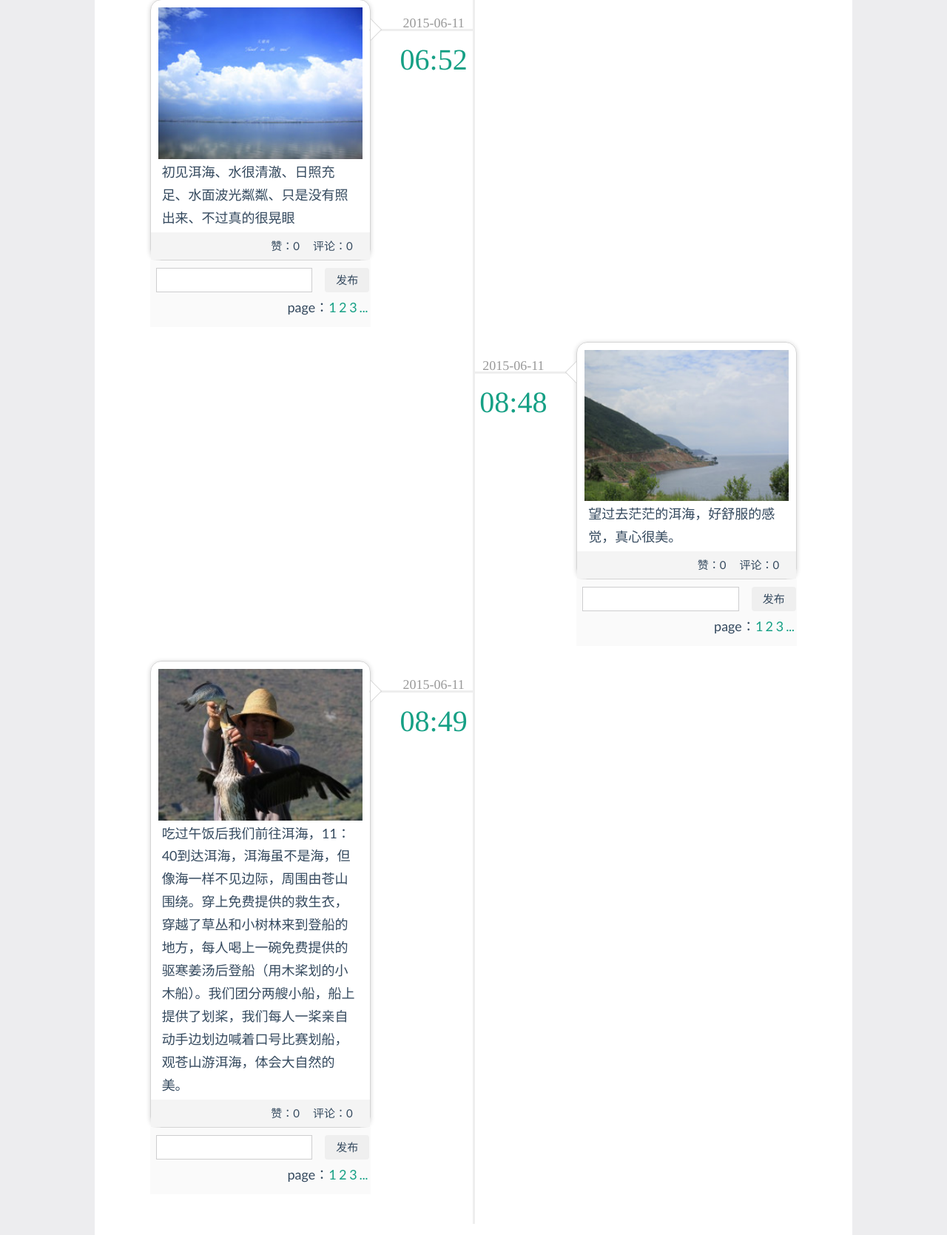
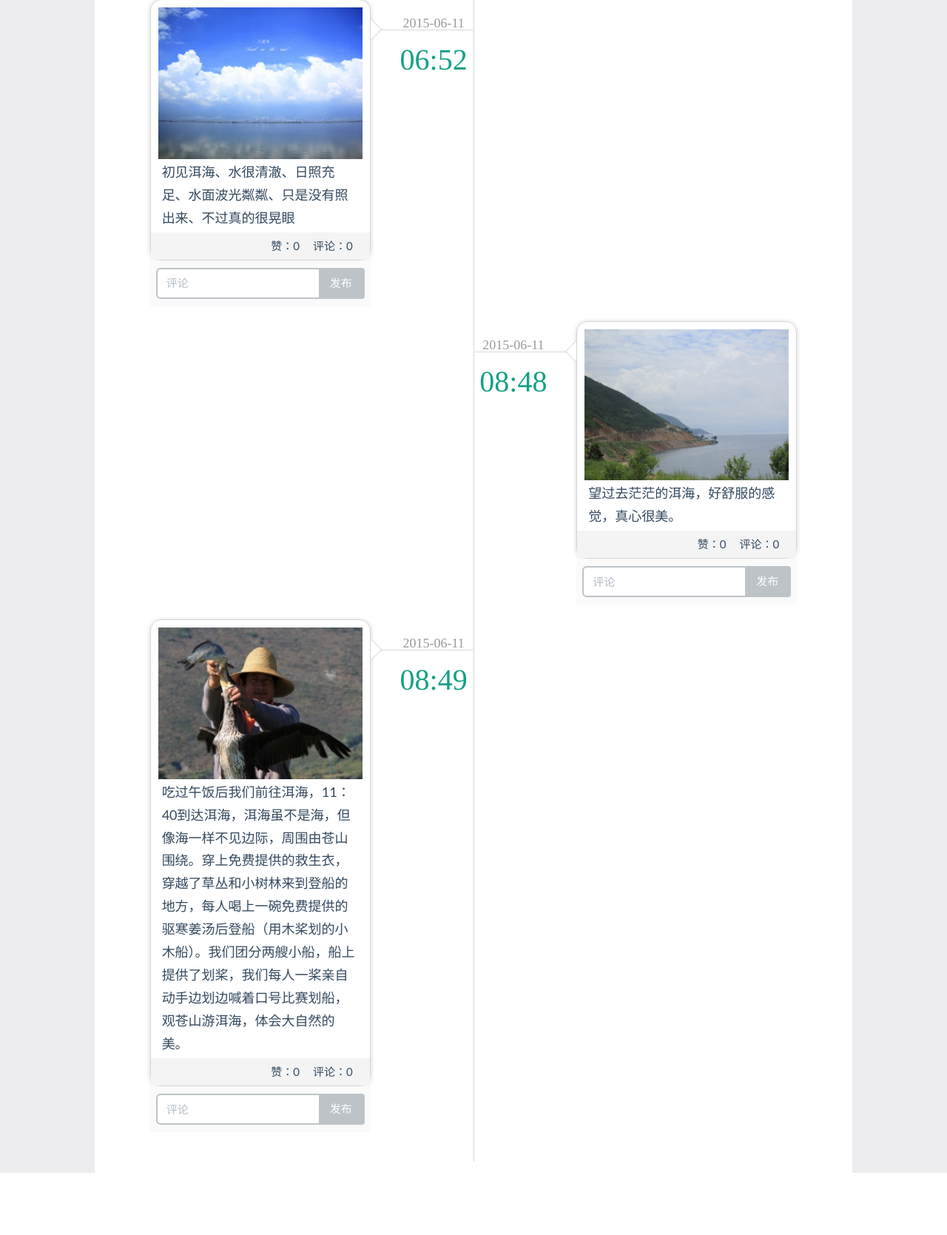
Before and after one commit to ekuri/ZouZou, a Django app: page /travel/detail/1/ in a window 1280 px wide. Shown: the part 232-1901 px from the top of the page at 74% size. After the commit the page ends 1817 px from the top, so only its background shows below. Run offline with Django 3.2, Linux system fonts and the light colour scheme; data comes from the database, SQL or seed files in the repository; data that the repository does not hold is empty; some libraries are stand-ins or nearby versions; some web fonts are replaced.

Commit message:
Complete comment function

```diff
--- a/code/comment/urls.py
+++ b/code/comment/urls.py
@@ -4,4 +4,5 @@ from . import views
 
 urlpatterns = [
     url(r'^$', views.get_comments, {'templateName': 'comments.html'}, name='comments'),
+    url(r'^create/$', views.create_comment, name='create'),
 ]
--- a/code/travel/static/css/travelDetail.css
+++ b/code/travel/static/css/travelDetail.css
@@ -357,3 +357,7 @@ body {
   border: 1px solid #d4d4d4;
   box-shadow: 0 1px 6px rgba(0, 0, 0, 0.175);
 }
+
+#comment-iframe {
+  display: none;
+}
--- a/code/travel/static/js/travelDetail.js
+++ b/code/travel/static/js/travelDetail.js
@@ -40,4 +40,21 @@ $(function(){
     showMap();
     hideMap();
     //fectchData();
+
+    $('#comment-iframe').load(function() {
+        var data = JSON.parse($('#comment-iframe').contents().find('body').html());
+        var travelItemId = data['travelItem'];
+        if (data['result']) {
+            $('#travelItem' + travelItemId).append('<li><div>' +
+                '<div class="timeline-comment-head"><img src="' + data['image'] +
+                '"></div><div class="timeline-comment-content">' +
+                '<div class="timeline-comment-content-1"><a href="#">' + data['username'] +
+                '</a>: ' + data['content'] + '</div></div></div></li>');
+            var count = $('#count' + travelItemId).html();
+            $('#count' + travelItemId).html(parseInt(count) + 1);
+            $('.content-input').val('');
+        } else {
+            alert(data['message']);
+        }
+    });
 });
--- a/code/travel/templates/travelDetail.html
+++ b/code/travel/templates/travelDetail.html
@@ -55,34 +55,44 @@
                     </div>
                     <div class="timeline-footer">
                         <span class="timeline-footer-like">赞：{{ item.favour }}</span>
-                        <span class="timeline-footer-comment">评论：{{ item.comments|length }}</span>
+                        <span class="timeline-footer-comment">评论：<span  id="count{{ item.id }}">{{ item.comments|length }}</span></span>
                     </div>
                 </div>
                 <div class="timeline-comment">
-                    <div>
-                        <div class="timeline-comment-add" contenteditable="true"></div>
-                        <button class="timeline-comment-publish btn">发布</button>
-                    </div>
-                    <ul>
+                    <form action="{% url 'comment:create' %}" method="post" target="comment-iframe">
+                    {% csrf_token %}
+                        <div class="row">
+                            <div class="col-lg-12">
+                                <div class="input-group">
+                                    <input type="text" class="form-control content-input" placeholder="评论" name="content">
+                                    <input type="hidden" name="travelItem" value="{{ item.id }}">
+                                    <span class="input-group-btn">
+                                    <button class="btn btn-default">发布</button>
+                                </span>
+                                </div>
+                            </div>
+                        </div>
+                    </form>
+                    <ul id="travelItem{{ item.id }}">
                     {% for comment in item.comments %}
                         <li>
                             <div>
-                                <div class="timeline-comment-head"><img src="{% static 'default-avatar-png' %}"></div>
+                                <div class="timeline-comment-head"><img src="{% static 'images/default-avatar.png' %}"></div>
                                 <div class="timeline-comment-content">
-                                    <div class="timeline-comment-content-1"><a href="">{{ item.comment.user.username }}</a>: {{ item.comment.content }}</div>
-                                    <div class="timeline-comment-content-2"><a href="">回复</a></div>
+                                    <div class="timeline-comment-content-1"><a href="#">{{ comment.user.username }}</a>: {{ comment.content }}</div>
                                 </div>
                             </div>
                         </li>
                     {% endfor %}
                     </ul>
-                    <div class="timeline-comment-page">page：<a href="">1</a> <a href="">2</a>   <a href="">3</a> <a href="">...</a></div>
+                    <!-- <div class="timeline-comment-page">page：<a href="">1</a> <a href="">2</a>   <a href="">3</a> <a href="">...</a></div> -->
                 </div>
             </div>
         </li>
     {% endfor %}
     </ul>
 </div>
+<iframe name="comment-iframe" id="comment-iframe"></iframe>
 
 <div class="route-map">
     <div class="route-map-content" id="mapContainer"></div>
```
Also changed, not shown: code/comment/views.py (+34 -0 lines).
